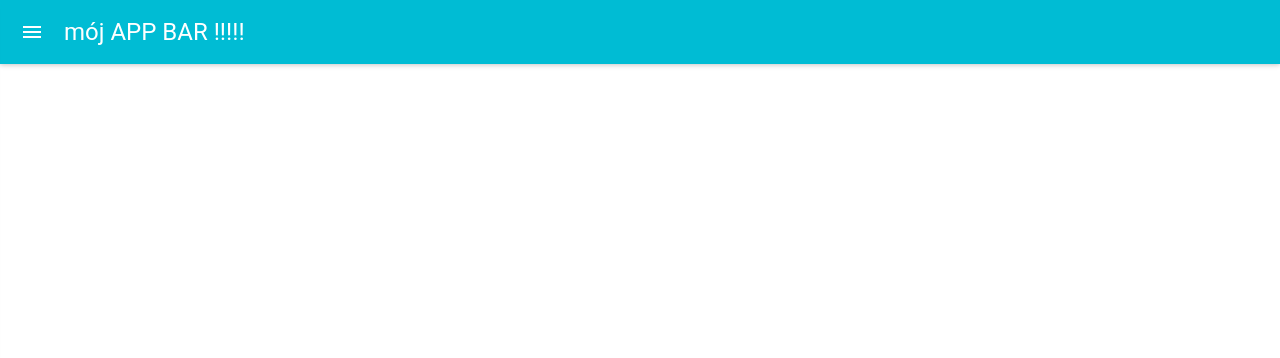
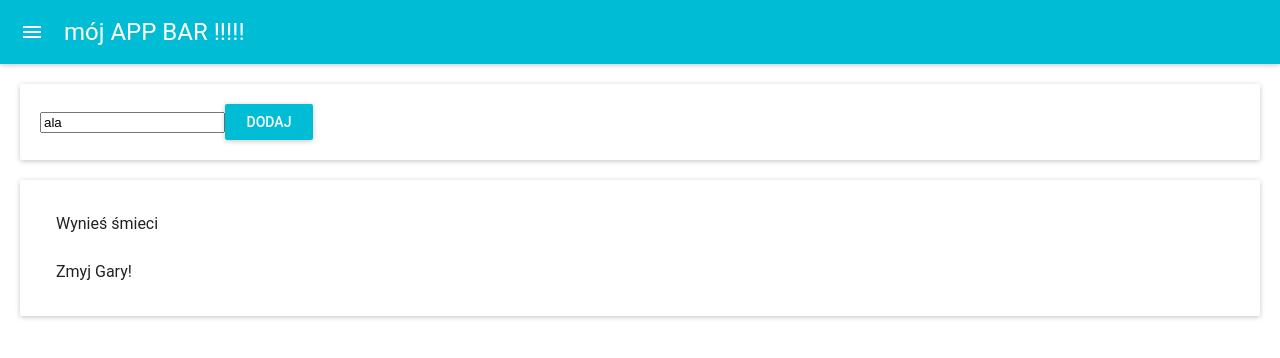
Before and after one commit to CappyPomarancza/my-react-exercises, a React (Create React App) app: page /todo in a window 1280 px wide. Shown: the top 358 px of the page. Built offline with nearby package versions, Linux system fonts and the light colour scheme.

Commit message:
fancy button aded

```diff
--- a/src/App.js
+++ b/src/App.js
@@ -1,29 +1,25 @@
 import React from 'react'
-import AppBar from 'material-ui/AppBar'
 
 import { BrowserRouter as Router, Route} from 'react-router-dom'
 import Dashboard from './Dashboard'
 import BasicComponents from './BasicComponents'
 import PassingParameters from './PassingParameters'
-import SideBar from './SideBar'
 import Counter from './Counter'
+import ToDo from './ToDo/ToDo';
+import Navigation from './Navigation'
 
 
 const App = () => (
   <div>
     <Router>
       <div>
-        <AppBar
-          title={'mój APP BAR !!!!!'}
-        />
-
-        <SideBar />
-
+        <Navigation />
         <Route path={'/dashboard'} component={Dashboard} />
         <Route path={'/'} exact component={Dashboard} />
         <Route path={'/basic-component'} exatc component={BasicComponents} />
         <Route path={'/passing-parameters/:parameterName'} component={PassingParameters} />
         <Route path={'/counter'} component={()=> <Counter number ={5}/>} />
+        <Route path={'/todo'} component={ToDo} />
       </div>
     </Router>
   </div>
--- /dev/null
+++ b/src/Components/PaperRefined.js
@@ -0,0 +1,22 @@
+import React from 'react'
+import Paper from 'material-ui/Paper'
+
+const styles = {
+    margin : '20px',
+    padding: '20px'
+}
+
+const PaperRefined =(props)=>(
+    <Paper
+        style={styles}
+    >
+        {props.children}
+    </Paper>
+)
+
+
+
+
+
+
+export default PaperRefined
--- /dev/null
+++ b/src/Navigation/Navigation.js
@@ -0,0 +1,36 @@
+import React from 'react'
+
+import AppBar from 'material-ui/AppBar'
+import SideBar from './SideBar'
+
+class Navigation extends React.Component {
+    state = {
+        isOpen: false
+    }
+
+    toggleHendler = () => {
+        this.setState({
+            isOpen: !this.state.isOpen
+        })
+    }
+
+
+    render() {
+        return (
+            <div>
+
+                <AppBar
+                    title={'mój APP BAR !!!!!'}
+                    onLeftIconButtonClick={this.toggleHendler}
+                />
+
+                <SideBar
+                    isSideBarOpen={this.state.isOpen}
+                    toggleSideBar={this.toggleHendler}
+                />
+            </div>
+        )
+    }
+}
+
+export default Navigation
--- /dev/null
+++ b/src/Navigation/SideBar.js
@@ -0,0 +1,41 @@
+import React from 'react'
+import Drawer from 'material-ui/Drawer'
+import SideBarItem from './SideBarItem'
+
+
+class SideBar extends React.Component {
+
+    render() {
+        return (
+            <Drawer
+                docked={false}
+                onRequestChange={this.props.toggleSideBar}
+                open={this.props.isSideBarOpen}
+            >
+                <SideBarItem
+                    to={'/dashboard'}
+                    label={'Dashboard'}
+                    toggleSideBar={this.props.toggleSideBar}
+                />
+                <SideBarItem
+                    to={'/basic-components'}
+                    label={'Basic-Components'}
+                    toggleSideBar={this.props.toggleSideBar}
+                />
+                <SideBarItem
+                    to={'/ToDo'}
+                    label={'To Do List'}
+                    toggleSideBar={this.props.toggleSideBar}
+                />
+                <SideBarItem
+                    to={'/Counter'}
+                    label={'Counter'}
+                    toggleSideBar={this.props.toggleSideBar}
+                />
+            </Drawer>
+
+        )
+    }
+}
+
+export default SideBar
--- /dev/null
+++ b/src/Navigation/SideBarItem.js
@@ -0,0 +1,21 @@
+import React from 'react'
+import MenuItem from 'material-ui/MenuItem'
+import { Link } from 'react-router-dom'
+
+
+const SideBarItem = (props) => (
+    <div
+        onClick={props.toggleSideBar}
+    >
+        <Link
+         to={props.to}
+            style={{ textDecoration: 'none' }}
+        >
+            <MenuItem>
+                {props.label}
+            </MenuItem>
+        </Link>
+    </div>
+)
+
+export default SideBarItem
--- /dev/null
+++ b/src/Navigation/index.js
@@ -0,0 +1 @@
+export { default } from './Navigation'
--- a/src/SideBar.js
+++ /dev/null
@@ -1,33 +0,0 @@
-import React from 'react'
-import Drawer from 'material-ui/Drawer'
-import MenuItem from 'material-ui/MenuItem'
-import {Link} from 'react-router-dom'
-
-
-const SideBar = () => (
-    <Drawer
-        open={false}
-    >
-        <Link to={'/dashboard'}
-            style={{ textDecoration: 'none' }}
-        >
-            <MenuItem>
-                Dashboard
-            </MenuItem>
-        </Link>
-        <Link to={'/basic-component'}
-            style={{ textDecoration: 'none' }}>
-            <MenuItem>
-                BasicComponents
-            </MenuItem></Link>
-        <Link to={'/passing-parameters/cos'} style={{ textDecoration: 'none' }}
-        > <MenuItem>
-                coś
-          </MenuItem>
-        </Link>
-    </Drawer>
-
-)
-
-
-export default SideBar
--- /dev/null
+++ b/src/ToDo/Forms.js
@@ -0,0 +1,21 @@
+import React from 'react'
+import PaperRefined from '../Components/PaperRefined'
+import RaisedButton from 'material-ui/RaisedButton'
+
+const Forms = (props) => (
+    <PaperRefined>
+        <input
+            onChange={props.onNewTaskTextChanged}
+            type={"text"}
+            //placeholder={'Wpisz Zadanie'}
+            value={props.newTaskText}
+        />
+
+        <RaisedButton
+            label={'Dodaj'}
+            primary={true}
+        />
+    </PaperRefined>
+)
+
+export default Forms
--- /dev/null
+++ b/src/ToDo/List.js
@@ -0,0 +1,21 @@
+import React from 'react'
+import Task from './Task'
+import PaperRefined from '../Components/PaperRefined';
+
+const List = (props) => (
+    <PaperRefined>
+        {
+            props.tasksList.map(
+                (task, index) => (
+                    <Task
+                        task={task}
+                        key={task.key}
+                    />
+                )
+            )
+        }
+    </PaperRefined>
+
+)
+
+export default List
--- /dev/null
+++ b/src/ToDo/Task.js
@@ -0,0 +1,9 @@
+import React from 'react'
+import {ListItem } from 'material-ui/List'
+const Task =(props)=>(
+    <ListItem>
+        {props.task.text}
+    </ListItem>
+)
+
+export default Task
--- /dev/null
+++ b/src/ToDo/ToDo.js
@@ -0,0 +1,37 @@
+import React from 'react'
+import Forms from './Forms'
+import Task from './Task'
+import List from './List'
+
+class ToDo extends React.Component {
+    state = {
+        tasks: [
+            { isCompleted: false, text: 'Wynieś śmieci', key: '123' },
+            { isCompleted: false, text: 'Zmyj Gary!', key: '321' }
+        ],
+        newTaskText: 'ala'
+    }
+    onNewTaskTextChanged = (event) => {
+        this.setState({
+            newTaskText: event.target.value
+        })
+    }
+
+    render() {
+        return (
+            <div>
+                <Forms
+                    newTaskText={this.state.newTaskText}
+                    onNewTaskTextChanged={this.onNewTaskTextChanged}
+                />
+                <List
+                    tasksList={this.state.tasks}
+
+
+                />
+            </div>
+        )
+    }
+}
+
+export default ToDo
--- /dev/null
+++ b/src/ToDo/index.js
@@ -0,0 +1 @@
+export { default } from './ToDo'
```
